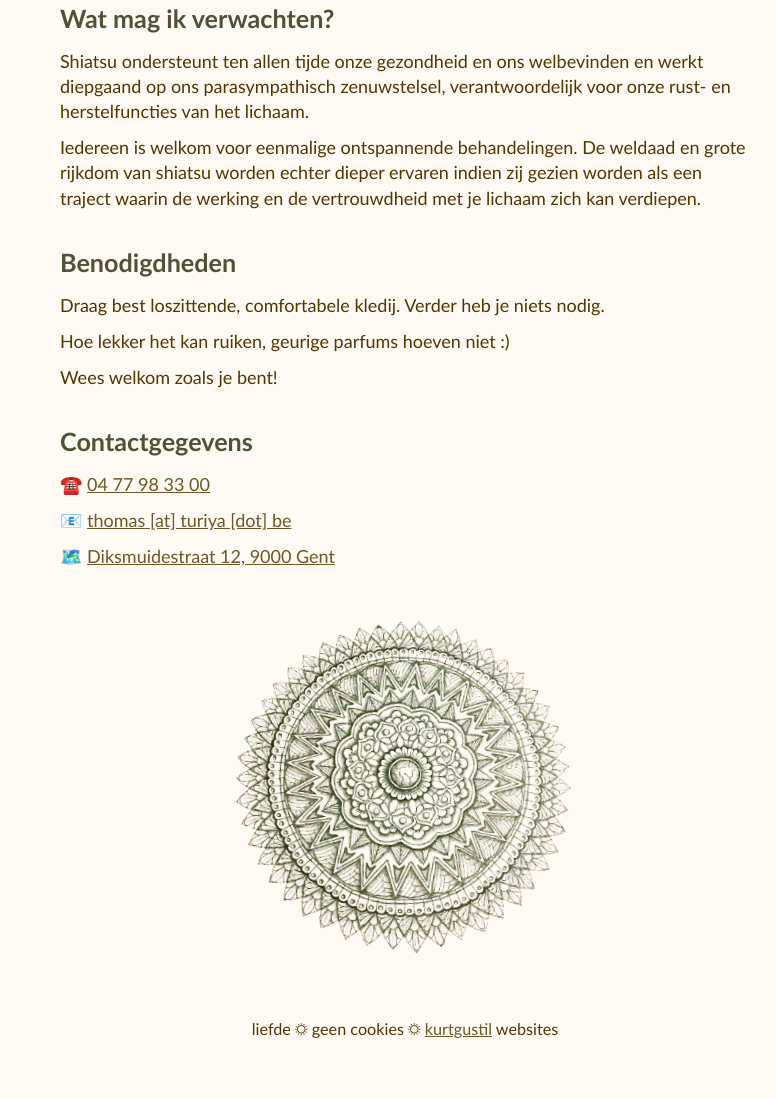
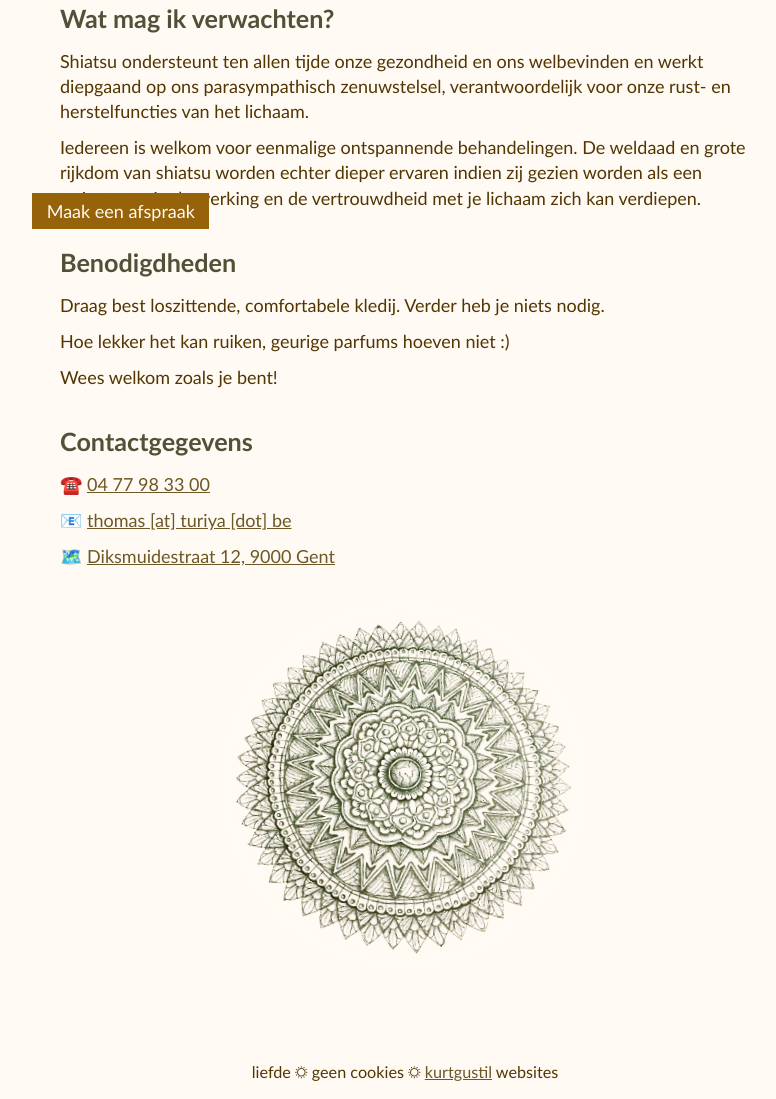
Before and after one commit to GustaveCurtil/turiya, a plain HTML site: page praktisch.html in a window 1280 px wide. Shown: the part 508-1607 px from the top of the page, without its empty margins (235-1011 px from the left). Before the commit the page ends 1564 px from the top, so only its background shows below. Drawn offline with Linux system fonts and the light colour scheme; a web font is replaced by a local one.

Commit message:
afsrpaakknop toegevoegd

```diff
--- a/praktisch.html
+++ b/praktisch.html
@@ -32,6 +32,9 @@
         </nav>
     </header>
     <main>
+        <section id="afspraak">
+            <a class="button">Maak een afspraak</a>
+        </section>
         <section class="bovenruimte">
             <h2>Een behandeling</h2>
             <p>De behandeling duurt ongeveer een uur en een kwart en kost 65 euro.</p>
@@ -43,12 +46,6 @@
             Zij manifesteren zich progressief vanuit de subtielere lagen naar de manifeste vormen toe.
             </p>
         </section>
-        <!-- <section id="mandala">
-            <a href="/inspiratie.html">
-                <img src="media/cirkel-transparant.png" alt="mandala">
-                <img src="media/trippen.gif" alt="">
-            </a>
-        </section> -->
         <section class="bovenruimte">
             <h2>Wat mag ik verwachten?</h2>
             <p>Shiatsu ondersteunt ten allen tijde onze gezondheid en ons welbevinden en werkt diepgaand op ons parasympathisch zenuwstelsel, verantwoordelijk voor onze rust- en herstelfuncties van het lichaam.</p>
@@ -73,6 +70,7 @@
                 <img src="media/trippen.gif" alt="">
             </a>
         </section>
+        <section id="afspraak-placeholder"></section>
     </main>
     <footer>
         <p>liefde ☼ geen cookies ☼ <a href="https://kurtgustil.be/" target="_blank">kurtgustil</a> websites</p>
--- a/style.css
+++ b/style.css
@@ -28,8 +28,14 @@ h2 {padding-bottom: calc(var(--afstand-klein)/2); font-size: 1.4rem; color: var(
 h3 {font-family: "Slackside One", cursive; color: var(--kleur-tekst2);}
 a:not(.actief), u {color: var(--kleur-tekst2); cursor: url('/lotus.cur'), auto;}
 a:not(h1 a, .actief), span.kleur, u {animation: gloeien 3s linear infinite alternate;}
+a.button {width: fit-content; background-color: var(--kleur-tekst2); cursor: url('/lotus.cur'), auto; border: 0; padding: 0.4rem 0.8rem;  color: var(--kleur-achtergrond); display: block; font-weight: 500;}
+a.button {animation: gloeien2 6s linear infinite alternate;}
 p {font-size: 1rem; line-height: 1.4rem;}
 @keyframes gloeien { 100% { color: rgb(163, 101, 1); } }
+@keyframes gloeien2 { 100% { background-color: rgb(163, 101, 1); } }
+
+#afspraak {position: fixed; bottom: var(--hoogte-footer); display: flex; height: var(--hoogte-footer); justify-content: center; align-items: center;z-index: 150;}
+#afspraak-placeholder {height: calc(var(--hoogte-footer) - var(--afstand-klein));}
 
 body {
     width: 100vw;
@@ -38,6 +44,7 @@ body {
     color: var(--kleur-tekst);
     background-color: var(--kleur-achtergrond);
     font-family: 'Gill Sans', 'Gill Sans MT', Calibri, 'Trebuchet MS', sans-serif;
+    overflow-x: hidden;
 }
 
 body#inspiraties {background-image: url(media/schors.jpg); background-size: contain;}
```
